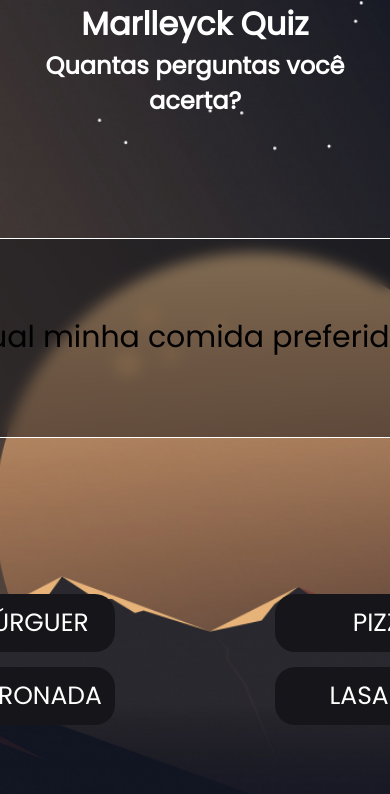
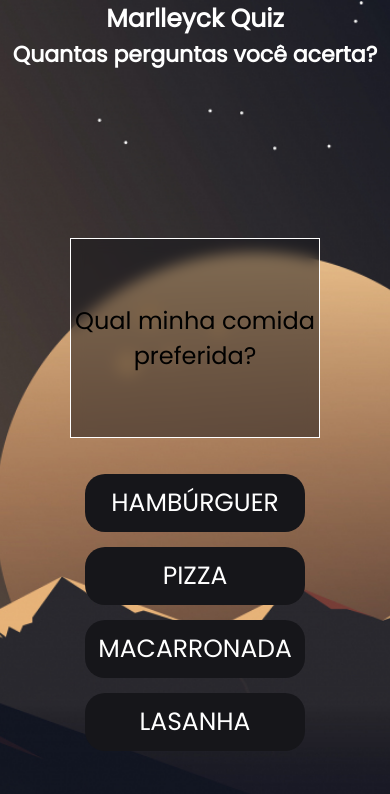
Before and after one commit to marlleyck/Quiz, a plain HTML site: page index.html in a window 390 px wide. Drawn offline with Linux system fonts and the light colour scheme.

Commit message:
feito responsividade

```diff
--- a/style.css
+++ b/style.css
@@ -1,3 +1,38 @@
+@media (max-width: 625px) {
+    .question {
+        width: 400px !important;
+        font-size: 22px !important;
+    }
+
+    .answer {
+        width: 400px !important;
+        justify-content: center !important;
+    }
+}
+
+@media (max-width: 415px) {
+    .question {
+        width: 250px !important;
+        font-size: 24px !important;
+        word-wrap: break-word;
+        text-align: center;
+    }
+
+    .answer {
+        width: 400px !important;
+        justify-content: center !important;
+    }
+
+    h1 {
+        font-size: 25px;
+    }
+
+    h2 {
+        font-size: 22px;
+    }
+}
+
+
 @font-face {
     font-family: poppins;
     src: url(fonts/Poppins/Poppins-Regular.ttf);
```
